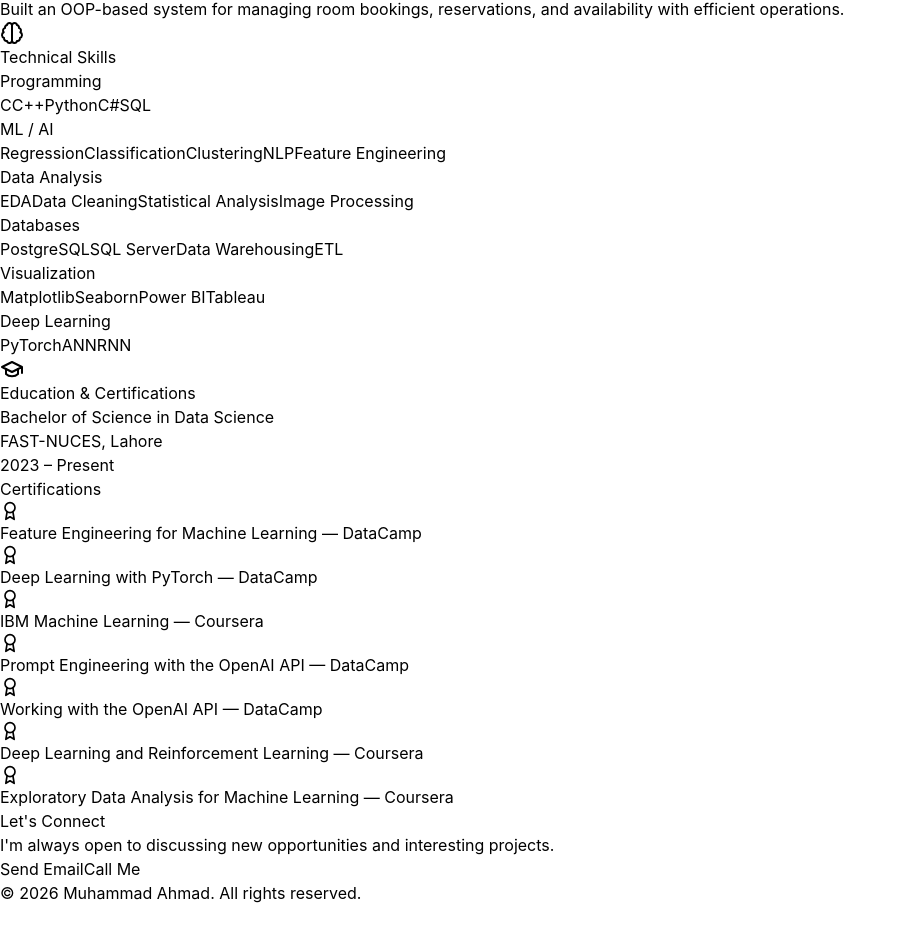
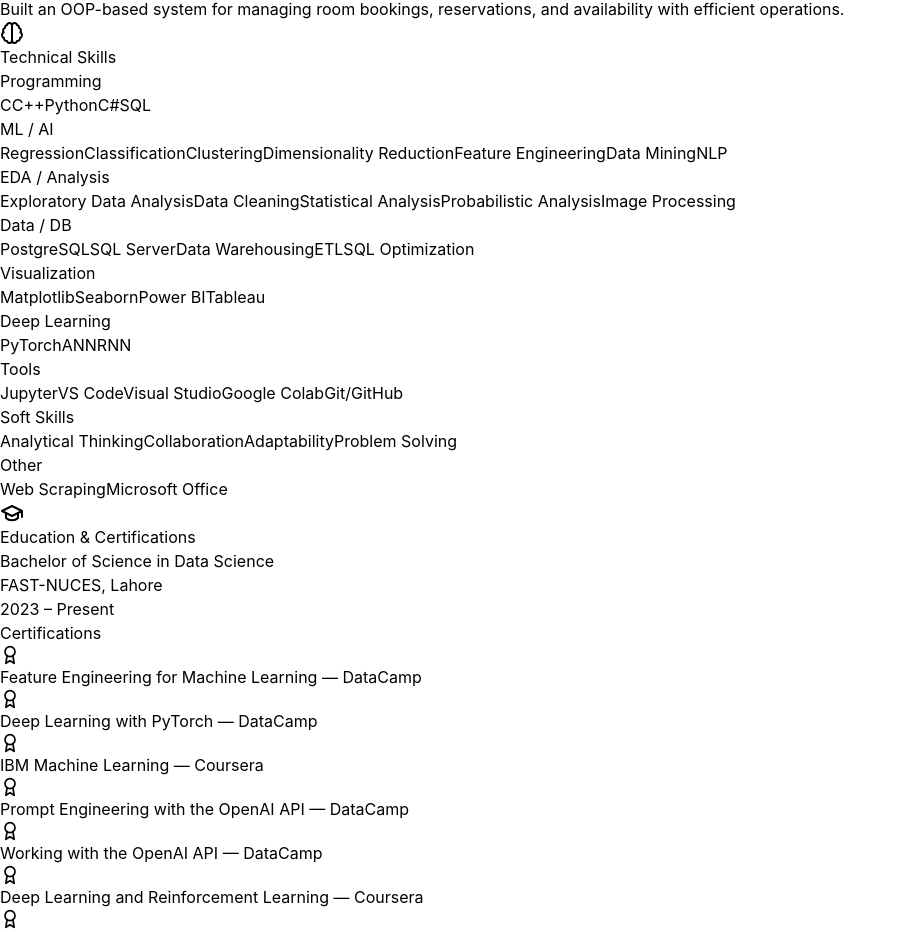
Before and after one commit to Muhammad-Ahmad2511/portfolio_1, a React (Vite) app: page / in a window 1280 px wide. Shown: the part 1425-2357 px from the top of the page, without its empty margins (0-903 px from the left). Before the commit the page ends 2330 px from the top, so only its background shows below. Built offline with nearby package versions, Linux system fonts and the light colour scheme; the HTML template or start-up script is replaced by a standard one.

Commit message:
Update skills and certifications with links

```diff
--- a/src/App.jsx
+++ b/src/App.jsx
@@ -52,11 +52,14 @@
 
   const skills = {
     "Programming": ["C", "C++", "Python", "C#", "SQL"],
-    "ML / AI": ["Regression", "Classification", "Clustering", "NLP", "Feature Engineering"],
-    "Data Analysis": ["EDA", "Data Cleaning", "Statistical Analysis", "Image Processing"],
-    "Databases": ["PostgreSQL", "SQL Server", "Data Warehousing", "ETL"],
+    "ML / AI": ["Regression", "Classification", "Clustering", "Dimensionality Reduction", "Feature Engineering", "Data Mining", "NLP"],
+    "EDA / Analysis": ["Exploratory Data Analysis", "Data Cleaning", "Statistical Analysis", "Probabilistic Analysis", "Image Processing"],
+    "Data / DB": ["PostgreSQL", "SQL Server", "Data Warehousing", "ETL", "SQL Optimization"],
     "Visualization": ["Matplotlib", "Seaborn", "Power BI", "Tableau"],
-    "Deep Learning": ["PyTorch", "ANN", "RNN"]
+    "Deep Learning": ["PyTorch", "ANN", "RNN"],
+    "Tools": ["Jupyter", "VS Code", "Visual Studio", "Google Colab", "Git/GitHub"],
+    "Soft Skills": ["Analytical Thinking", "Collaboration", "Adaptability", "Problem Solving"],
+    "Other": ["Web Scraping", "Microsoft Office"]
   };
 
   const handleDownloadCV = () => {
```
